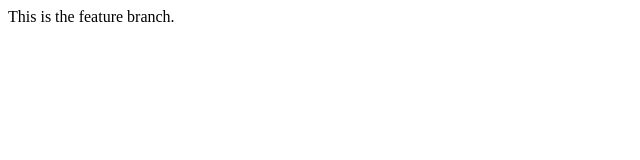
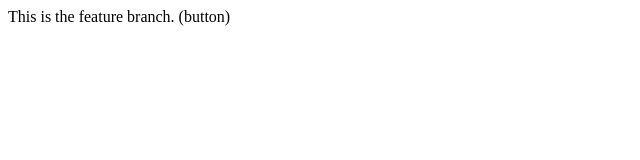
Before and after one commit to Sapna-Choudhary8003/Tic-Tac-Toe, a plain HTML site: page index.html in a window 1280 px wide. Shown: the full height of the page, 0-640 px from the left. Drawn offline with Linux system fonts and the light colour scheme.

```diff
--- a/index.html
+++ b/index.html
@@ -1,3 +1,3 @@
 <p>
-    This is the feature branch.
+    This is the feature branch. (button)
 </p>
```
